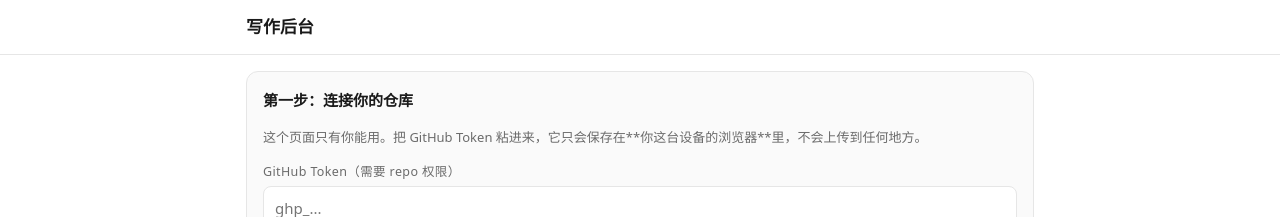
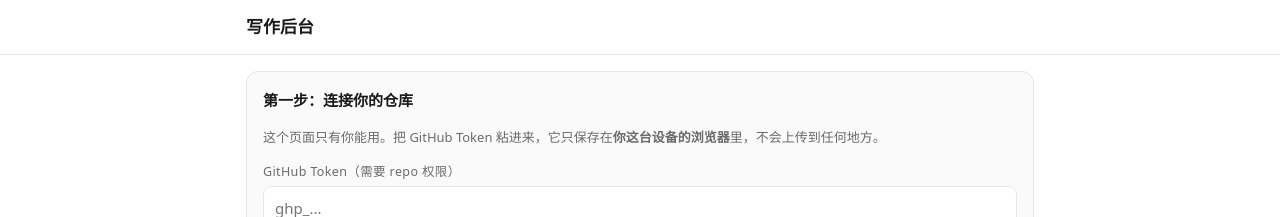
Before and after one commit to uno178/uno178.github.io, a plain HTML site: page admin/index.html in a window 1280 px wide. Shown: the top 217 px of the page. Drawn offline with Linux system fonts and the light colour scheme.

Commit message:
fix admin hint markup

```diff
--- a/admin/index.html
+++ b/admin/index.html
@@ -60,7 +60,7 @@ a{color:var(--accent)}
   <section id="viewLogin" class="hidden">
     <div class="card">
       <h2>第一步：连接你的仓库</h2>
-      <p class="hint">这个页面只有你能用。把 GitHub Token 粘进来，它只会保存在**你这台设备的浏览器**里，不会上传到任何地方。</p>
+      <p class="hint">这个页面只有你能用。把 GitHub Token 粘进来，它只保存在<strong>你这台设备的浏览器</strong>里，不会上传到任何地方。</p>
       <label>GitHub Token（需要 repo 权限）</label>
       <input id="inpToken" type="password" placeholder="ghp_..." autocomplete="off">
       <button class="primary" id="btnConnect">连接</button>
```
